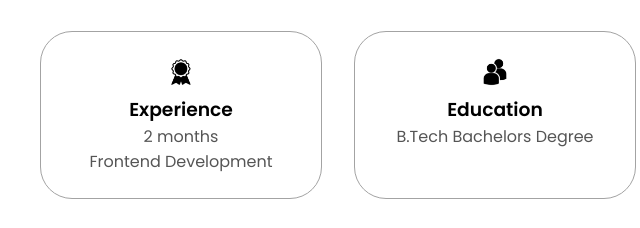
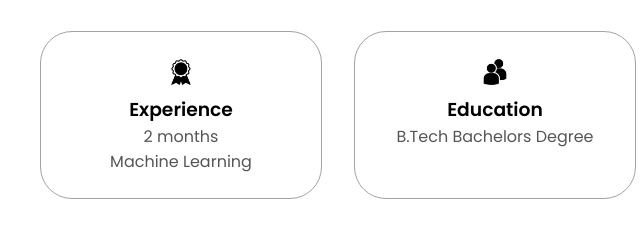
Before and after one commit to vinaykumar8008/portfolio, a plain HTML site: page index.html in a window 1280 px wide. Shown: the part 1117-1345 px from the top of the page, 484-1124 px from the left. Drawn offline with Linux system fonts and the light colour scheme; a script that the page names is missing.

Commit message:
Update index.html

```diff
--- a/index.html
+++ b/index.html
@@ -90,7 +90,7 @@
                 class="icon"
               />
               <h3>Experience</h3>
-              <p>2 months <br />Frontend Development</p>
+              <p>2 months <br />Machine Learning</p>
             </div>
             <div class="details-container">
               <img
```
